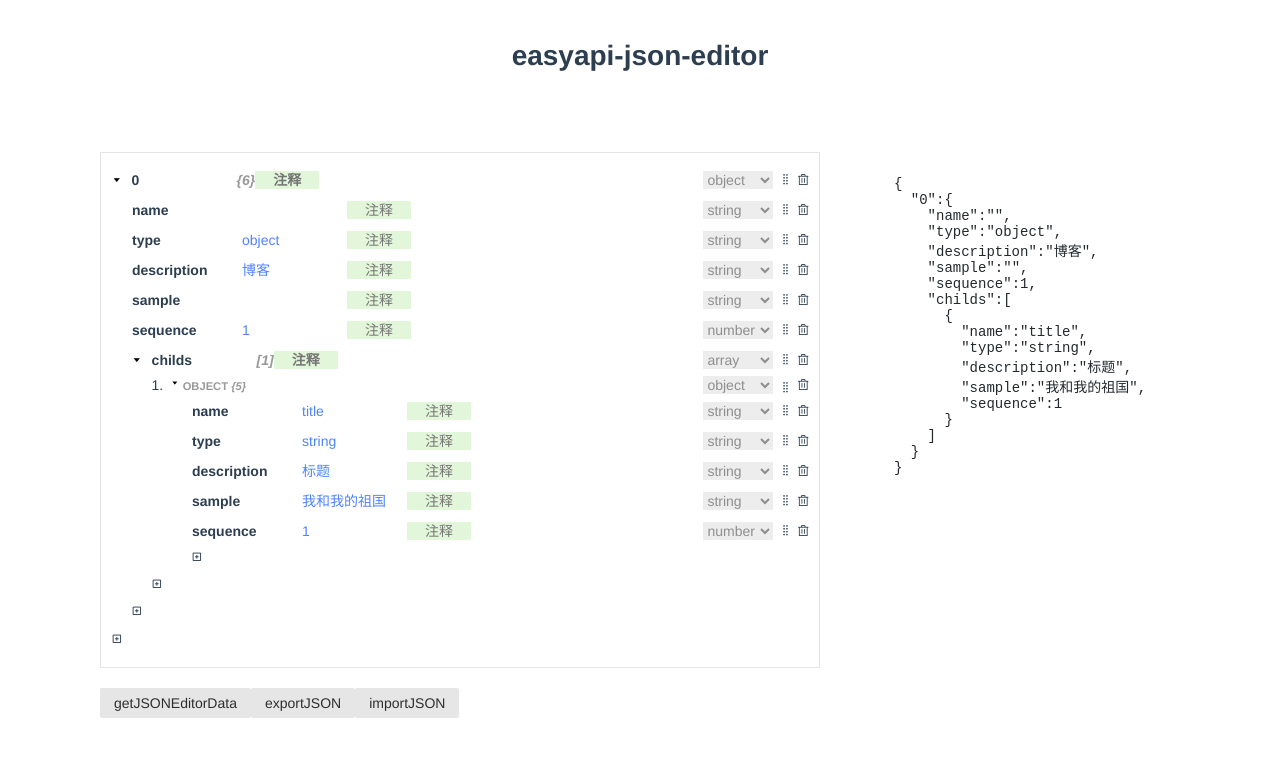
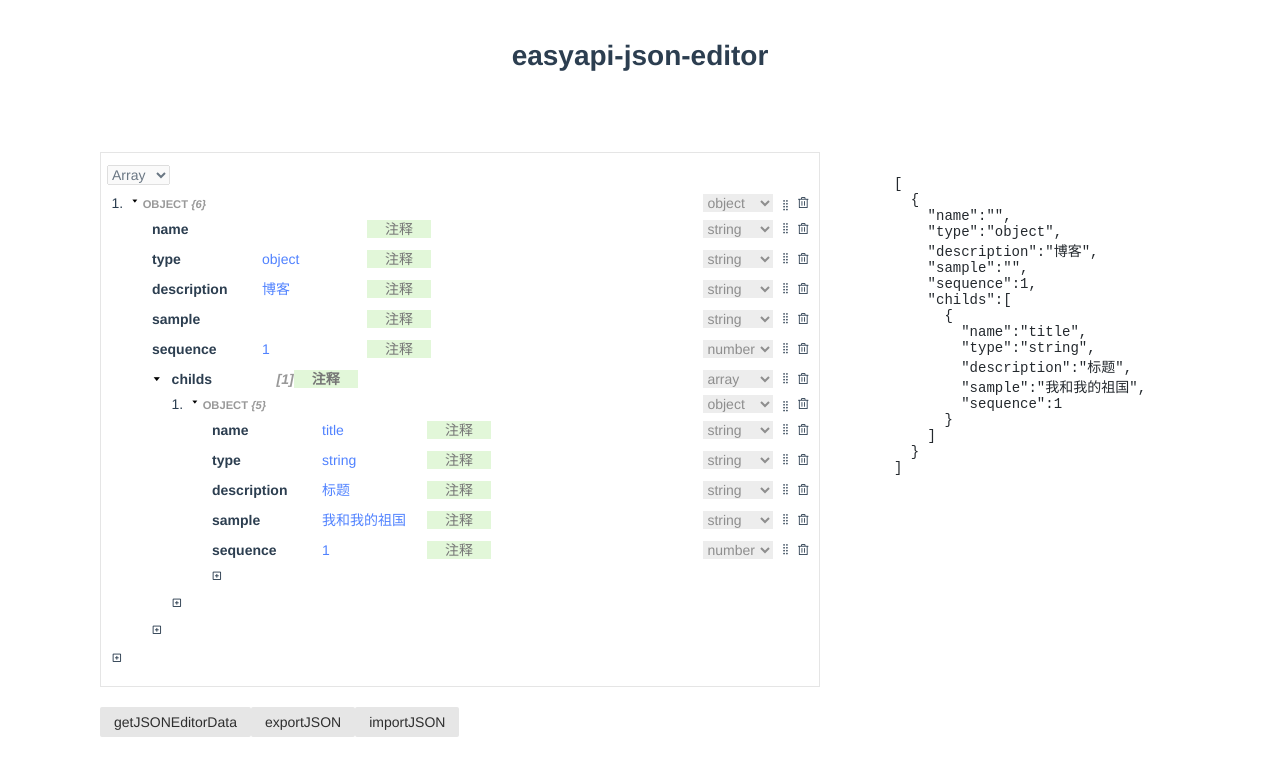
Before and after one commit to easyapi/easyapi-json-editor, a Vue app: page / in a window 1280 px wide. Shown: the top 776 px of the page. Built offline with nearby package versions, Linux system fonts and the light colour scheme.

Commit message:
feat: 根节点支持类型切换

```diff
--- a/package.json
+++ b/package.json
@@ -21,7 +21,7 @@
   },
   "license": "Apache 2",
   "scripts": {
-    "dev": "webpack-dev-server --open --config webpack.config.js",
+    "dev": "webpack-dev-server --open --host 0.0.0.0 --config webpack.config.js",
     "example": "rm -rf ./example/dist/*.js && rm -rf ./example/dist/*.html && webpack --progress --config webpack.config.js",
     "build": "webpack --progress --config webpack.build.js"
   },
--- a/src/JsonEditor.vue
+++ b/src/JsonEditor.vue
@@ -1,17 +1,23 @@
 <template>
   <div class="ea-json-editor">
-    <json-view :parsedData="parsedData" v-model="parsedData"></json-view>
+    <select v-model="rootType" @change="rootTypeChange" :disabled="!!parsedData.length" style="margin-bottom: 8px">
+      <option value="array">Array</option>
+      <option value="object">Object</option>
+    </select>
+    <json-view v-if="rootType === 'object'" :parsedData="parsedData" v-model="parsedData" />
+    <array-view v-if="rootType === 'array'" :parsedData="parsedData" v-model="parsedData" />
   </div>
 </template>
 
 <script>
   import JsonView from "./JsonView.vue";
+  import ArrayView from './ArrayView.vue';
 
   export default {
     name: "JsonEditor",
     props: {
       objData: {
-        type: Object,
+        type: Object | Array,
         required: true
       },
       options: {
@@ -31,11 +37,11 @@
     },
     data() {
       return {
-        parsedData: []
+        parsedData: [],
+        rootType: 'object'
       };
     },
     created() {
-      this.lastParsedData = {};
       this.parsedData = this.objData;
       console.log('this.parsedData',  this.parsedData);
 
@@ -44,24 +50,25 @@
     watch: {
       objData: {
         handler(newValue, oldValue) {
-          this.parsedData = this.jsonParse(this.objData)
+          this.parsedData = this.jsonParse(this.objData);
         },
       },
       parsedData: {
         handler(newValue, oldValue) {
-          if (JSON.stringify(newValue) === JSON.stringify(this.lastParsedData)) {
-            return;
-          }
-          this.lastParsedData = newValue;
+          console.log('newVal', this.parsedData);
           this.$emit("input", this.parsedData);
         },
         deep: true
       }
     },
     components: {
-      "json-view": JsonView
+      "json-view": JsonView,
+      'array-view': ArrayView
     },
     methods: {
+      rootTypeChange: function(e) {
+        console.log(e);
+      },
       jsonParse: function (jsonStr) {
         const parseJson = json => {
           let result = [];
@@ -126,10 +133,19 @@
 
         // --
         const parseBody = json => {
-          return parseJson(json);
+          const type = Object.prototype.toString.call(json);
+          if(type === '[object Array]') {
+            this.rootType = 'array';
+            return parseArray(json);
+          }
+          if(type === '[object Object]') {
+            this.rootType = 'object';
+            return parseJson(json)
+          }
         };
 
-        return parseBody(jsonStr);
+        const result = parseBody(jsonStr);
+        return result;
       },
 
       getType: function (obj) {
@@ -152,7 +168,7 @@
       },
 
       makeJson: function (dataArr) {
-        const revertWithObj = function (data) {
+        const revertWithObj = (data) => {
           let r = {};
           for (let i = 0; i < data.length; ++i) {
             let el = data[i];
@@ -171,7 +187,7 @@
           return r;
         };
 
-        const revertWithArray = function (data) {
+        const revertWithArray = (data) => {
           let arr = [];
           for (let i = 0; i < data.length; ++i) {
             let el = data[i];
@@ -189,8 +205,12 @@
           return arr;
         };
 
-        const revertMain = function (data) {
-          return revertWithObj(data);
+        const revertMain = (data) => {
+          if(this.rootType === 'array') {
+            return revertWithArray(data);
+          } else if(this.rootType === 'object') {
+            return revertWithObj(data);
+          }
         };
 
         return revertMain(dataArr);
```
